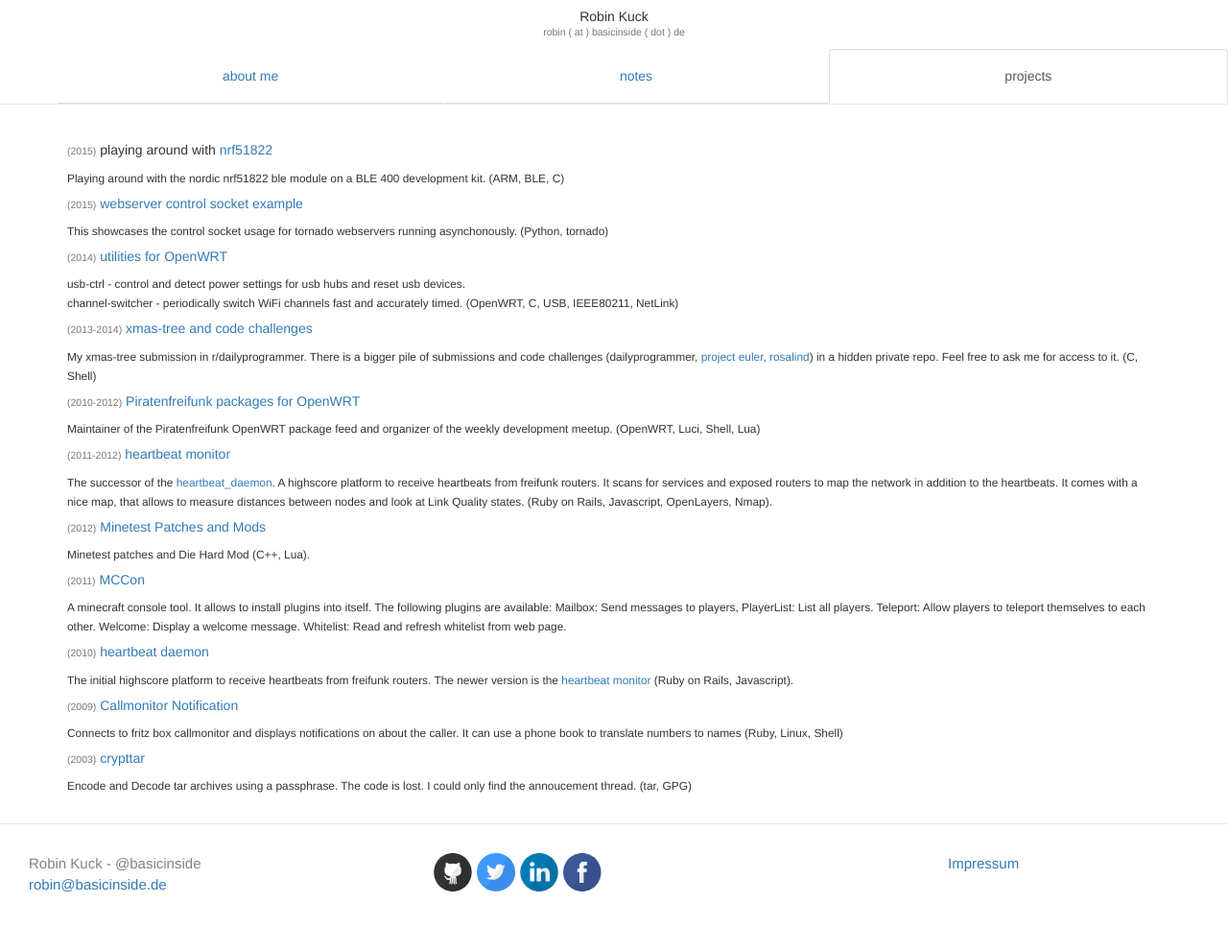
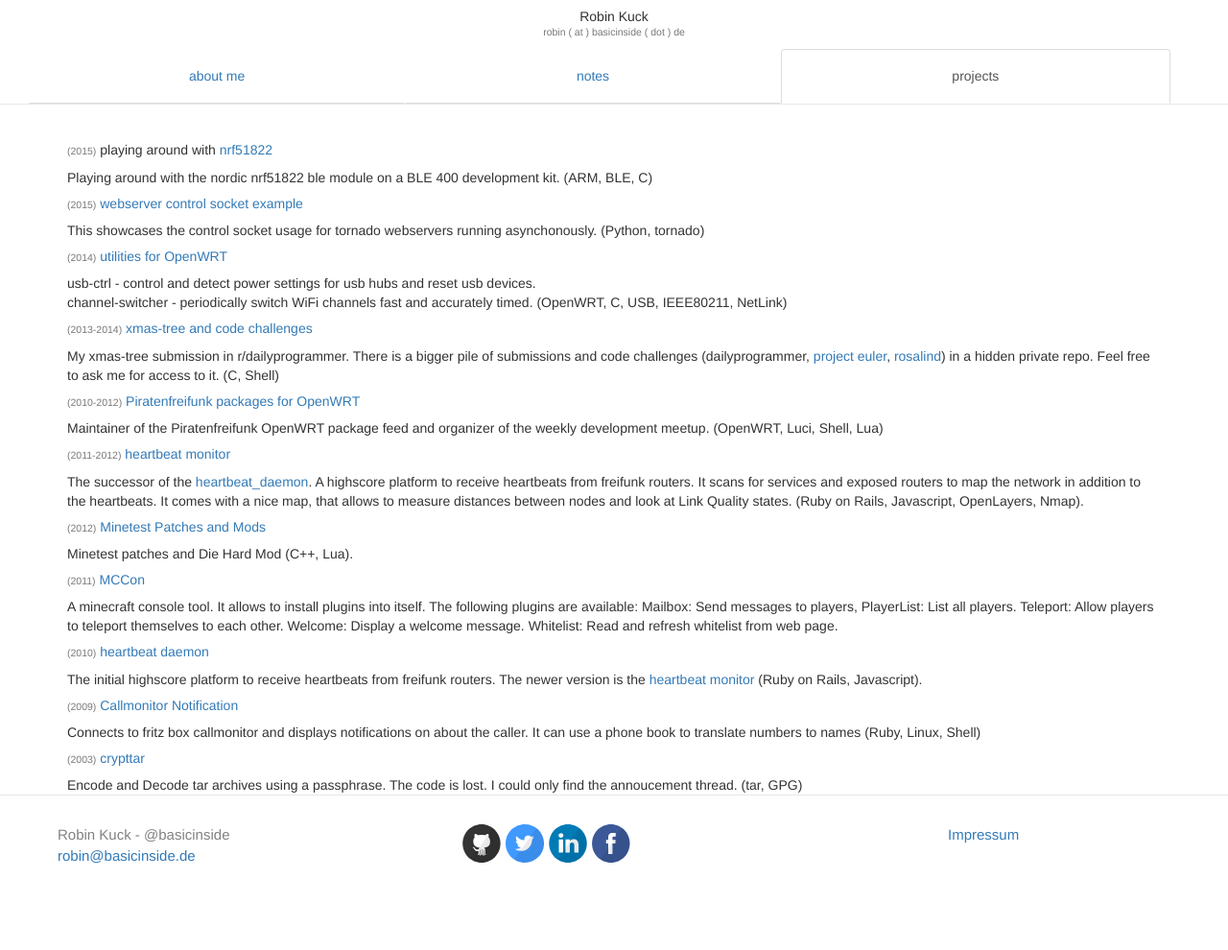
Before and after one commit to basicinside/basicinside.de, a Jekyll site: the page built from jekyll/projects.html, in a window 1280 px wide. Shown: the whole page at 96% size. Built offline with Jekyll 4.4.1, drawn with Linux system fonts in a browser that asks for light colours; Markdown is read by kramdown in place of the engine named in the settings.

Commit message:
Better mobile layout

```diff
--- a/jekyll/_config.yml
+++ b/jekyll/_config.yml
@@ -19,4 +19,5 @@
 
 
 # Build settings
-markdown: kramdown
+markdown: redcarpet
+highlighter: pygments
--- a/jekyll/_sass/_base.scss
+++ b/jekyll/_sass/_base.scss
@@ -66,7 +66,8 @@
  * Lists
  */
 ul, ol {
-    margin-left: $spacing-unit;
+    padding-left: 30px;
+    padding-right: 30px;
 }
 
 li {
--- a/jekyll/index.html
+++ b/jekyll/index.html
@@ -12,8 +12,10 @@
 
         <h5>
           <small>({{ post.date | date: "%b %-d, %Y" }}) </small>
-          <a href="{{ post.url | prepend: site.baseurl }}">{{ post.title }}</a>
         </h5>
+        <h4>
+           <a href="{{ post.url | prepend: site.baseurl }}">{{ post.title }}</a>
+        </h4>
       </li>
     {% endfor %}
   </ul>
--- a/jekyll/projects.html
+++ b/jekyll/projects.html
@@ -7,32 +7,32 @@
     <div> <h5><small>(2015)</small>
         playing around with
         <a href='https://www.nordicsemi.com/eng/Products/Bluetooth-Smart-Bluetooth-low-energy/nRF51822'>nrf51822</a></h5>
-        <div><small>
+        <div>
         Playing around with the nordic nrf51822 ble module
         on a BLE 400 development kit.
         (ARM, BLE, C)
-        </small></div>
+        </div>
     </div>
     <div> <h5><small>(2015)</small>
         <a href='https://github.com/basicinside/controlsocket-example'>webserver control socket example</a></h5>
-        <div><small>
+        <div>
         This showcases the control socket usage for tornado webservers running
         asynchonously.
         (Python, tornado)
-        </small></div>
+        </div>
     </div>
     <div> <h5><small>(2014)</small>
         <a href='https://github.com/basicinside/openwrt-util-packages'>utilities for OpenWRT</a></h5>
-        <div><small>
+        <div>
         usb-ctrl - control and detect power settings for usb hubs and
         reset usb devices. <br /> channel-switcher - periodically switch WiFi channels
         fast and accurately timed.
         (OpenWRT, C, USB, IEEE80211, NetLink)
-        </small></div>
+        </div>
     </div>
     <div> <h5><small>(2013-2014)</small>
         <a href='https://github.com/basicinside/xmas-code'>xmas-tree and code challenges</a></h5>
-        <div><small>
+        <div>
         My xmas-tree submission in r/dailyprogrammer.
         There is a bigger pile of submissions and code challenges
         (dailyprogrammer,
@@ -40,63 +40,62 @@
         <a href="http://rosalind.info/users/_robin/">rosalind</a>)
         in a hidden private repo. Feel free to ask me for access to it.
         (C, Shell)
-        </small></div>
+        </div>
     </div>
     <div> <h5><small>(2010-2012)</small>
         <a href='https://github.com/basicinside/dev-minetest'>Piratenfreifunk packages for OpenWRT</a></h5>
-        <div><small>
+        <div>
         Maintainer of the Piratenfreifunk OpenWRT package feed and organizer of the
         weekly development meetup. (OpenWRT, Luci, Shell, Lua)
-        </small></div>
+        </div>
     </div>
     <div> <h5><small>(2011-2012)</small>
         <a name='heartbeatmonitor' href='https://github.com/basicinside/heartbeat-monitor'>heartbeat monitor</a></h5>
-        <div><small>
+        <div>
         The successor of the <a href='#heartbeat_daemon'>heartbeat_daemon</a>.
         A highscore platform to receive heartbeats from freifunk routers.
         It scans for services and exposed routers to map the network in
         addition to the heartbeats. It comes with a nice map, that allows
         to measure distances between nodes and look at Link Quality states.
         (Ruby on Rails, Javascript, OpenLayers, Nmap).
-        </small></div>
+        </div>
     </div>
     <div> <h5><small>(2012)</small>
         <a href='https://github.com/basicinside/dev-minetest'>Minetest Patches and Mods</a></h5>
-        <div><small>
+        <div>
         Minetest patches and Die Hard Mod (C++, Lua).
-        </small></div>
+        </div>
     </div>
     <div> <h5><small>(2011)</small>
         <a href='https://github.com/basicinside/mccon'>MCCon</a></h5>
-        <div><small>
+        <div>
         A minecraft console tool. It allows to install plugins into itself.
         The following plugins are available: Mailbox: Send messages to players,
         PlayerList: List all players. Teleport: Allow players to teleport themselves
         to each other. Welcome: Display a welcome message. Whitelist: Read
         and refresh whitelist from web page.
-        </small></div>
+        </div>
     </div>
     <div> <h5><small>(2010)</small>
         <a name='heartbeat_daemon' href='https://github.com/basicinside/heartbeat_daemon'>heartbeat daemon</a></h5>
-        <div><small>
+        <div>
         The initial highscore platform to receive heartbeats from freifunk routers.
         The newer version is the <a href='#heartbeatmonitor'>heartbeat
         monitor</a> (Ruby on Rails, Javascript).
-        </small></div>
+        </div>
     </div>
     <div> <h5><small>(2009)</small>
         <a href='https://github.com/basicinside/CallmonitorNotification'>Callmonitor Notification</a></h5>
-        <div><small>
+        <div>
         Connects to fritz box callmonitor and displays notifications
         on about the caller. It can use a phone book to translate numbers
         to names (Ruby, Linux, Shell)
-        </small></div>
+        </div>
     </div>
     <div> <h5><small>(2003)</small>
         <a href='http://www.linuxforen.de/forums/showthread.php?246456-crypttar-0-2alpha&s=3c818a6d8e499e62c2b19a0750420e63'>crypttar</a></h5>
-        <div><small>
+        <div>
         Encode and Decode tar archives using a passphrase.
         The code is lost. I could only find the annoucement thread. (tar, GPG)
-        </small></div>
-    </div>
+        </div>
 </div>
```
Also changed, not shown: jekyll/_layouts/post.html (+15 -3 lines), jekyll/about.html (+18 -18 lines).
